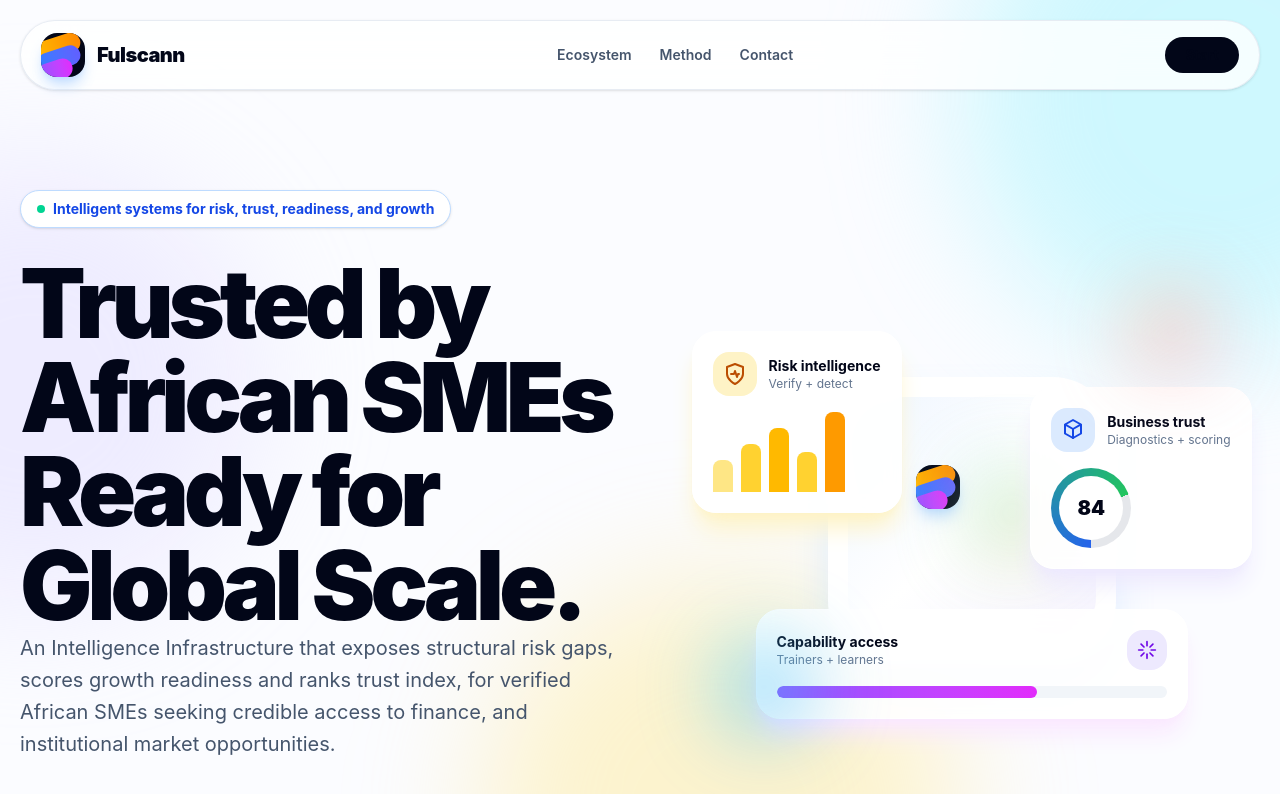
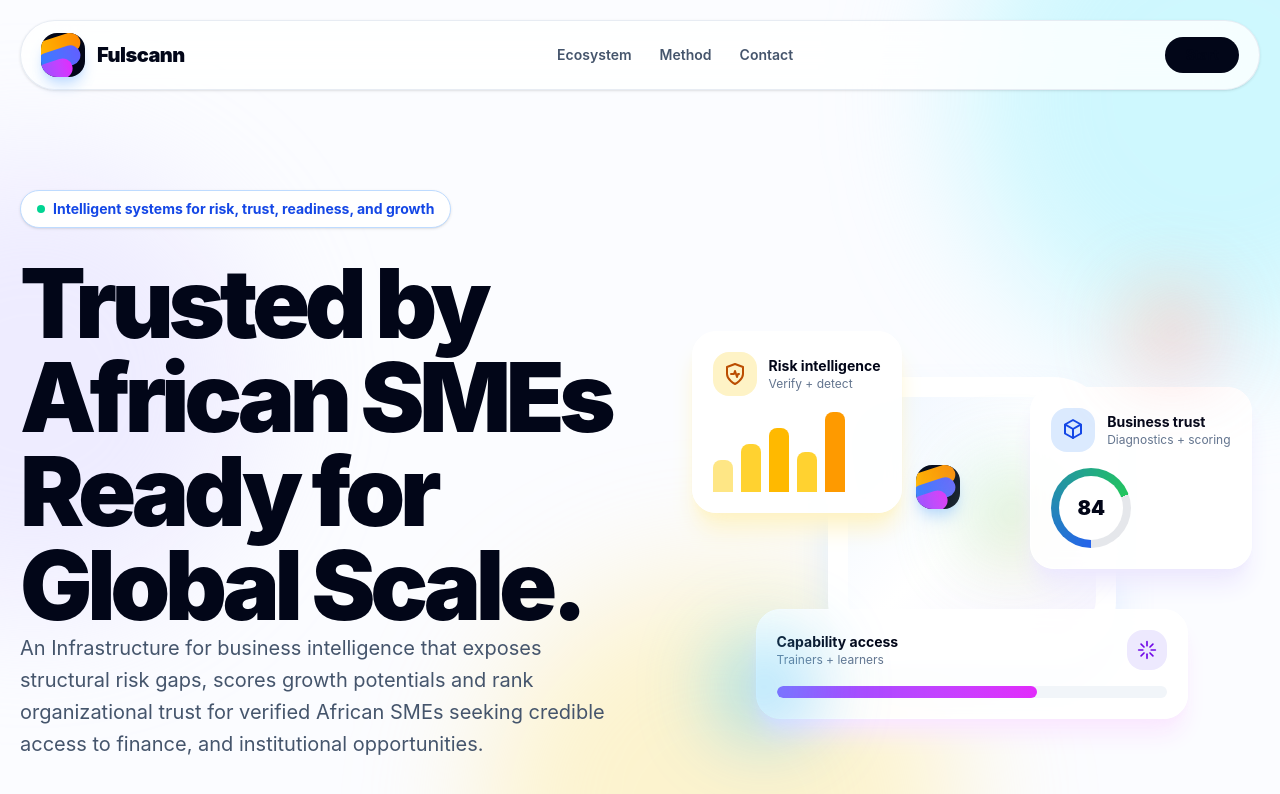
Before and after one commit to nexxintel-tech/fulscann-site, a React (Vite) app: page / in a window 1280 px wide. Shown: the top 794 px of the page. Built offline with nearby package versions, Linux system fonts and the light colour scheme.

Commit message:
page Typo enhancement and refinement

```diff
--- a/src/FulscannInterface.jsx
+++ b/src/FulscannInterface.jsx
@@ -262,7 +262,7 @@ export default function FulscannInterface() {
               </h1>
 
               <p className="mt-7 max-w-2xl text-lg leading-8 text-slate-600 md:text-xl">
-An Intelligence Infrastructure that exposes structural risk gaps, scores growth readiness and ranks trust index, for verified African SMEs seeking credible access to finance, and institutional market opportunities.              </p>
+An Infrastructure for business intelligence that exposes structural risk gaps, scores growth potentials and rank organizational trust for verified African SMEs seeking credible access to finance, and institutional opportunities.              </p>
 
               <div className="mt-9 flex flex-col gap-3 sm:flex-row">
                 <a href="#ecosystem" className="inline-flex h-14 items-center justify-center rounded-full bg-gradient-to-r from-blue-600 to-violet-600 px-7 text-base font-bold text-white shadow-xl shadow-blue-200 transition hover:opacity-95">
```
